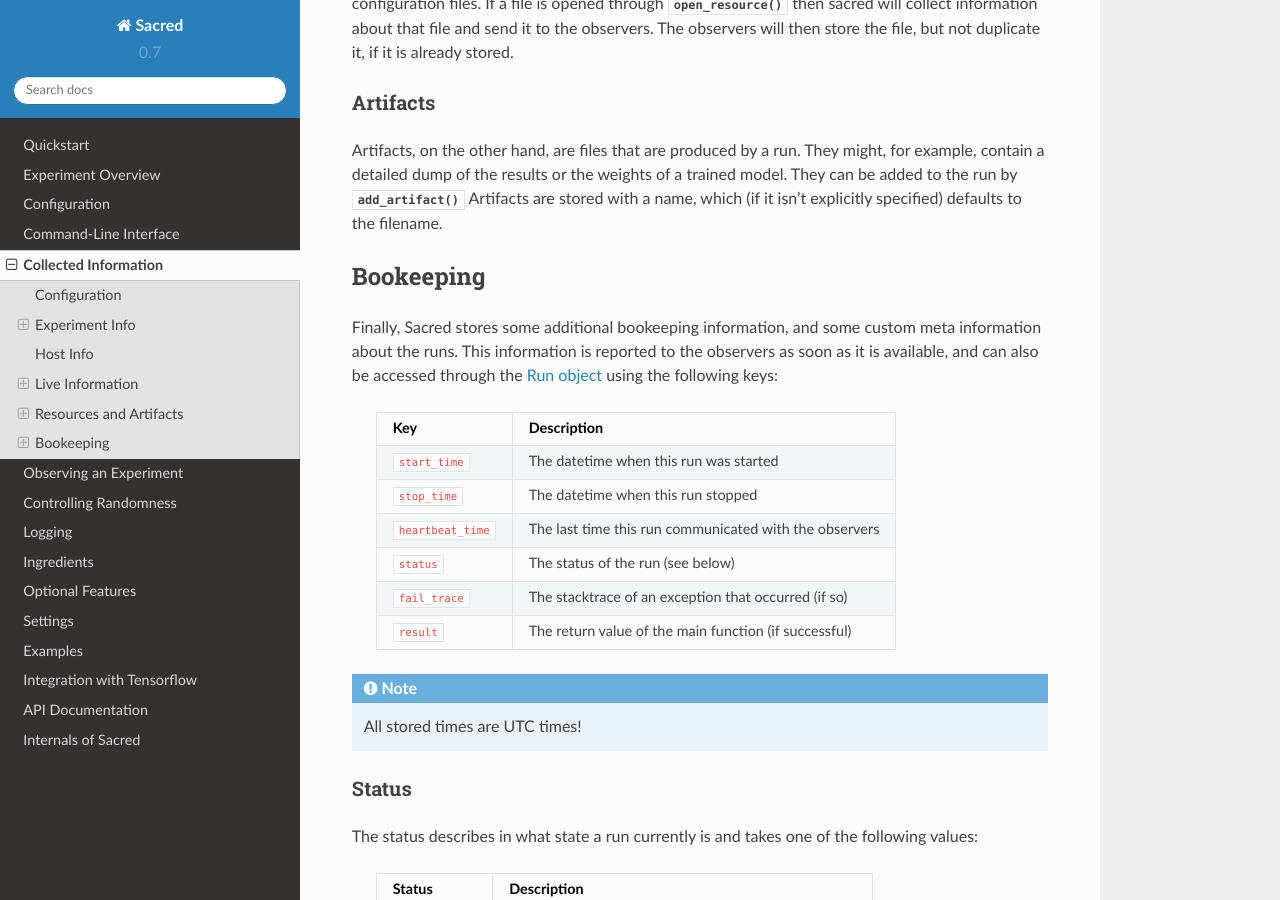
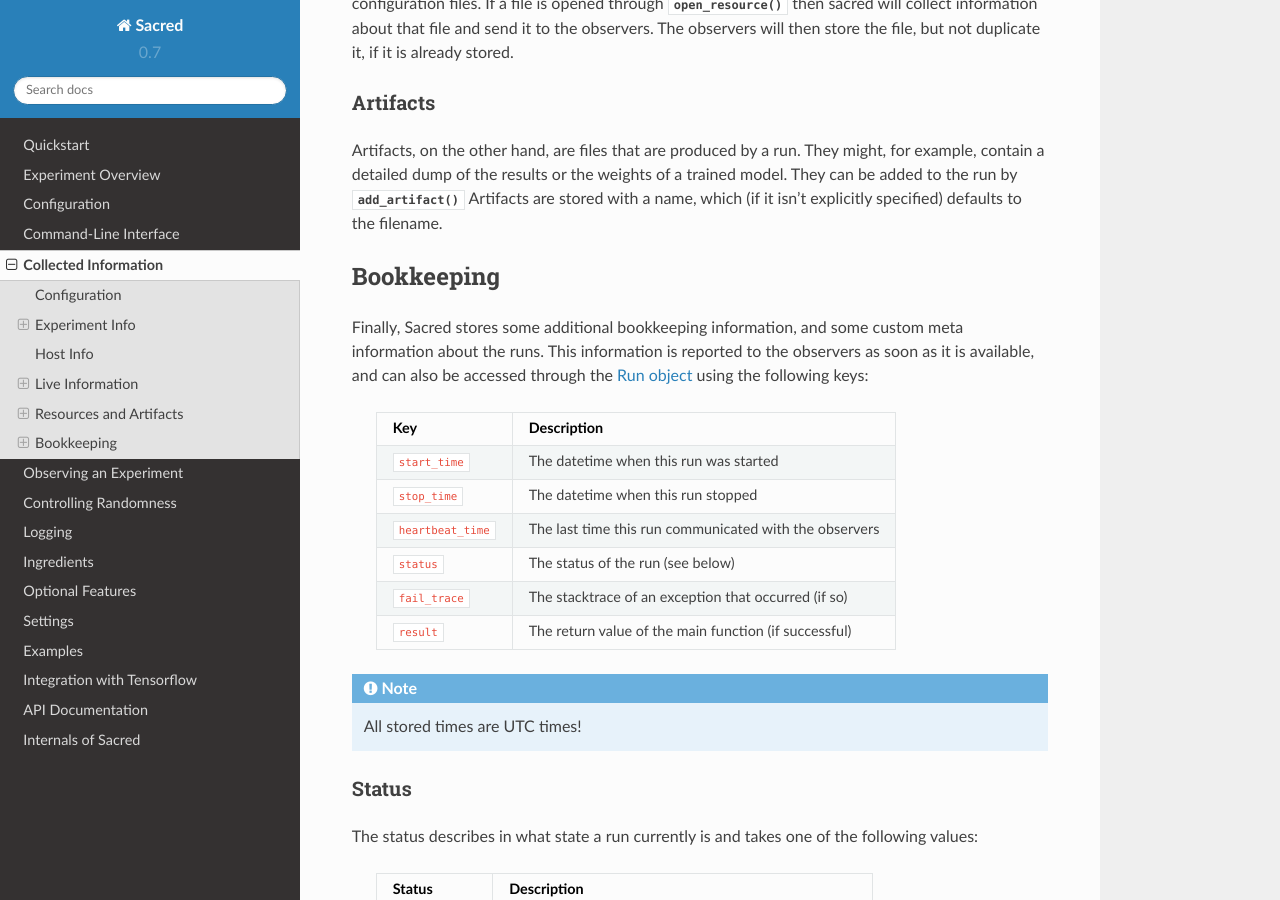
Before and after one commit to IDSIA/sacred, a Sphinx documentation site: the page built from docs/collected_information.rst, in a window 1280 px wide and 900 px high, scrolled down 4855 px. Built offline with Sphinx 7.4.7 and the Read the Docs theme 2.0.0, drawn with Linux system fonts in a browser that asks for light colours.

Commit message:
fixed typo

```diff
--- a/docs/collected_information.rst
+++ b/docs/collected_information.rst
@@ -252,9 +252,9 @@
 
 
 
-Bookeeping
+Bookkeeping
 ==========
-Finally, Sacred stores some additional bookeeping information, and some custom
+Finally, Sacred stores some additional bookkeeping information, and some custom
 meta information about the runs.
 This information is reported to the observers as soon as it is available, and
 can also be accessed through the :ref:`Run object <api_run>` using the
```
